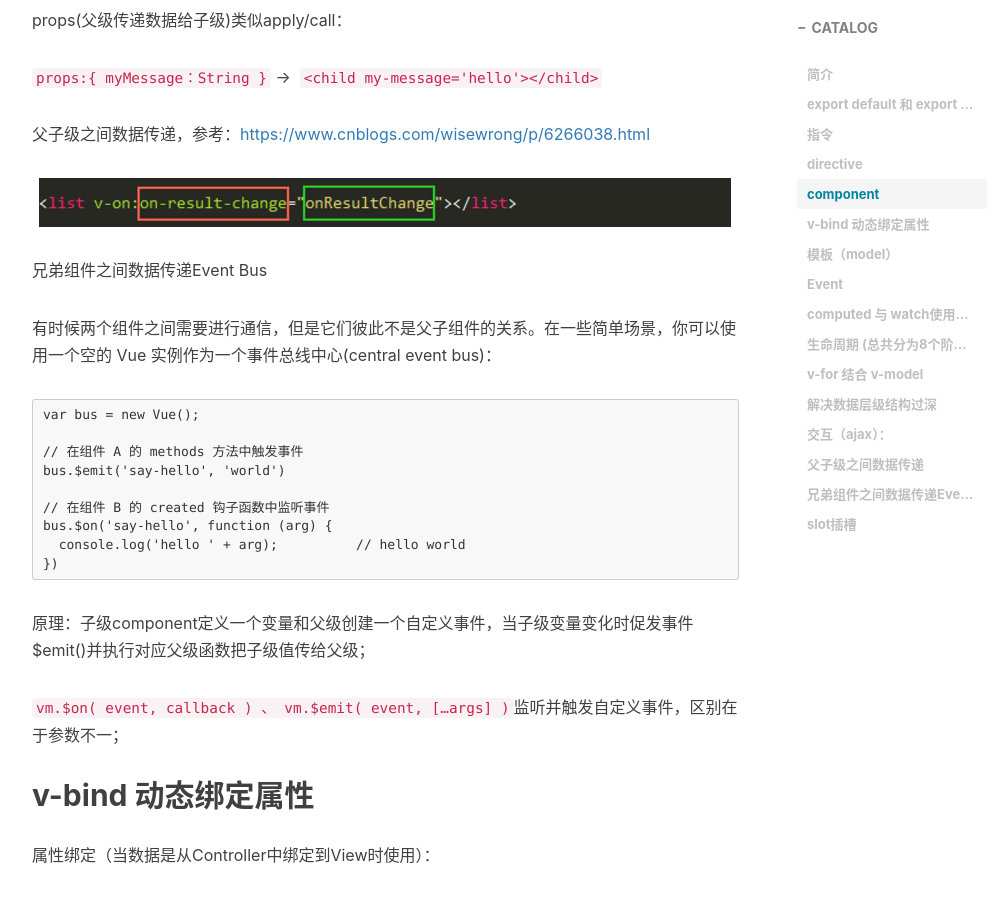
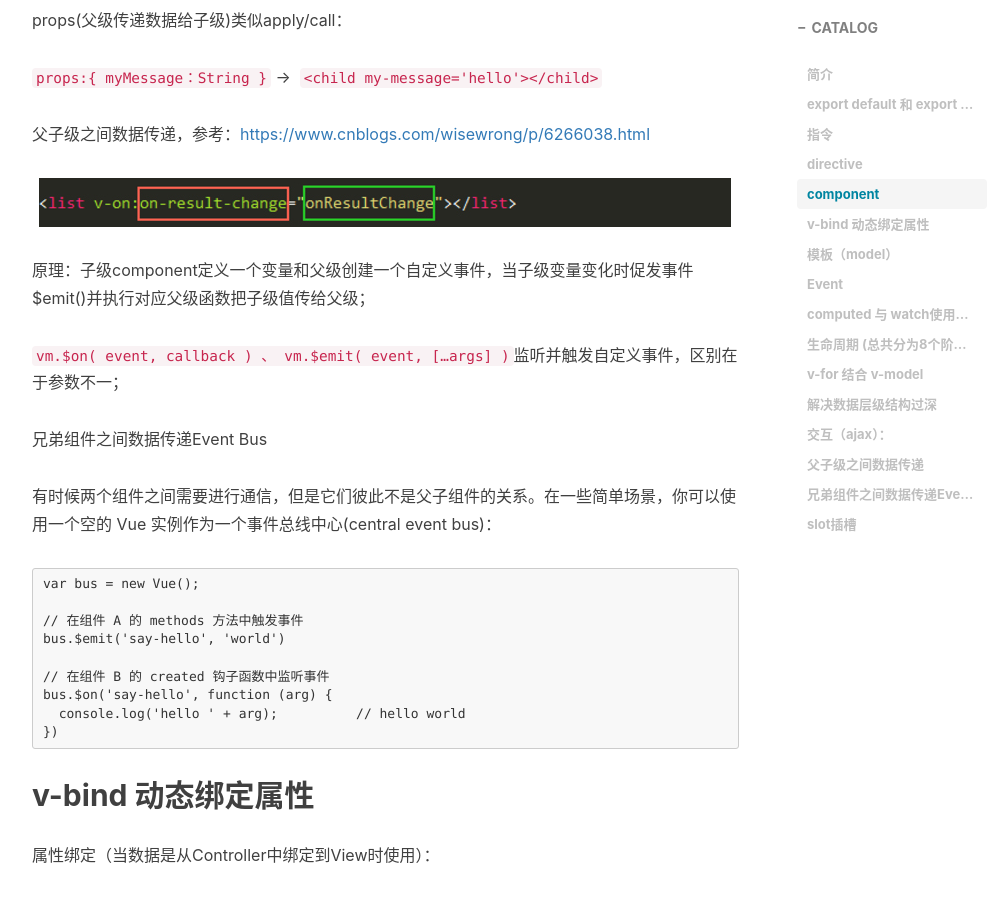
Before and after one commit to devin-huang/devin-huang.github.io, a Jekyll site: the page built from _posts/2017-08-01-Vue开发.md, in a window 1280 px wide and 900 px high, scrolled down 1735 px. Shown: the whole window, without its empty margins (233-1236 px from the left). Built offline with Jekyll 4.4.1, drawn with Linux system fonts in a browser that asks for light colours; nearby versions of some CDN libraries; comment, search, counter and statistics services are not loaded; part of the change alters nothing that is shown.

````diff
--- a/_posts/2017-08-01-Vue开发.md
+++ b/_posts/2017-08-01-Vue开发.md
@@ -58,6 +58,10 @@ props(父级传递数据给子级)类似apply/call：
 
 ![](/img/pubilc/vue-code.jpg)
 
+原理：子级component定义一个变量和父级创建一个自定义事件，当子级变量变化时促发事件$emit()并执行对应父级函数把子级值传给父级；
+
+`vm.$on( event, callback ) 、 vm.$emit( event, […args] )`监听并触发自定义事件，区别在于参数不一；
+
 兄弟组件之间数据传递Event Bus
 
 有时候两个组件之间需要进行通信，但是它们彼此不是父子组件的关系。在一些简单场景，你可以使用一个空的 Vue 实例作为一个事件总线中心(central event bus)：
@@ -73,10 +77,6 @@ bus.$on('say-hello', function (arg) {
   console.log('hello ' + arg);          // hello world
 })
 ```
-
-原理：子级component定义一个变量和父级创建一个自定义事件，当子级变量变化时促发事件$emit()并执行对应父级函数把子级值传给父级；
-
-`vm.$on( event, callback ) 、 vm.$emit( event, […args] )`监听并触发自定义事件，区别在于参数不一；
 
 ## v-bind 动态绑定属性
 
````
